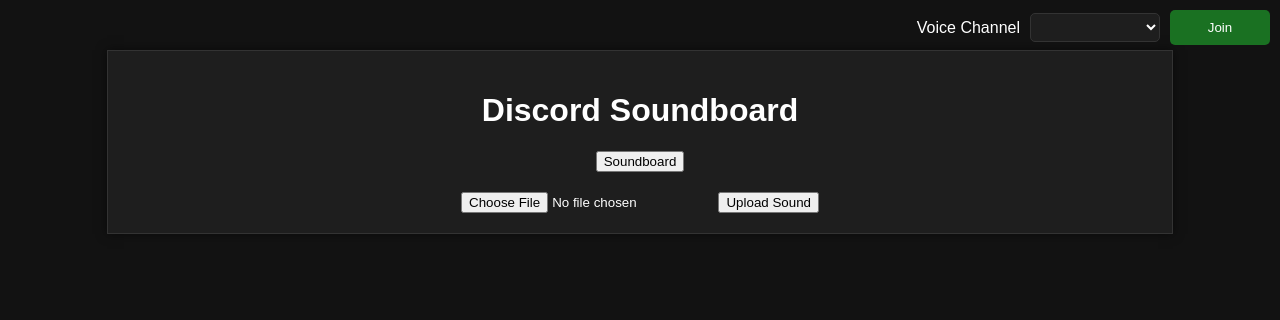
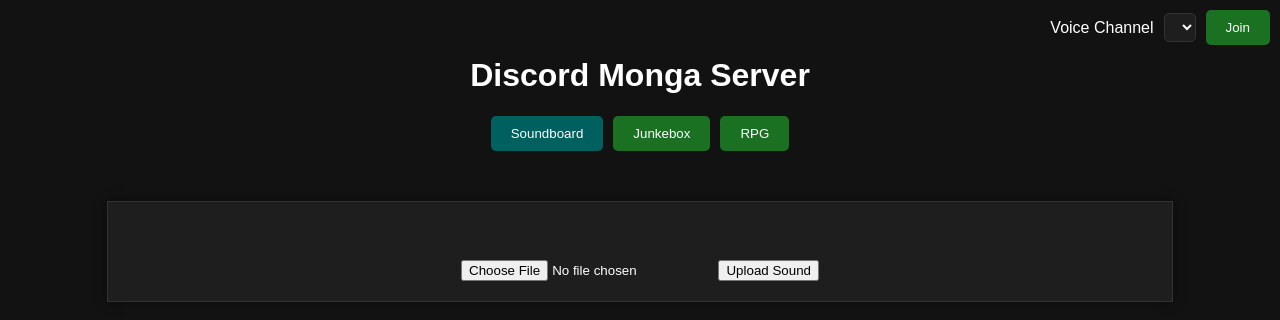
Before and after one commit to PoBruno/discord-soundboard, a website: page frontend/index.html in a window 1280 px wide. Both pictures are taken after a click on the button "Soundboard". Drawn offline with Linux system fonts and the light colour scheme; no server answers.

Commit message:
structure repo

```diff
--- a/backend/app.js
+++ b/backend/app.js
@@ -212,6 +212,7 @@
     });
 });
 
+
 // Rota para verificar se o bot está conectado a um canal de voz
 app.get('/api/voice-status', (req, res) => {
     const guild = client.guilds.cache.get(process.env.GUILD_ID);
--- a/frontend/index.html
+++ b/frontend/index.html
@@ -4,27 +4,47 @@
 <head>
     <meta charset="UTF-8">
     <meta name="viewport" content="width=device-width, initial-scale=1.0">
-    <title>Discord Soundboard</title>
+    <title>Discord Monga</title>
     <link rel="stylesheet" href="styles.css">
 </head>
 
 <body>
     <!-- Contêiner para os botões do canal de voz -->
     <div class="voice-controls">
-        Voice Channel<select id="channelSelect" class="channel-select"></select>
+        Voice Channel
+        <select id="channelSelect" class="channel-select"></select>
         <button id="toggleVoiceBtn" class="voice-toggle-button">Join</button>
     </div>
-
-    <div class="container">
-        <h1>Discord Soundboard</h1>
+    <br><br>
+    <div class="header">
+    <h1>Discord Monga Server</h1>
         <div class="tabs">
             <button class="tab-button active" data-tab="soundboard">Soundboard</button>
+            <button class="tab-button" data-tab="junkebox">Junkebox</button>
+            <button class="tab-button" data-tab="rpg">RPG</button>
         </div>
+    </div>
+    <div class="container">
+
         <div class="tab-content active" id="soundboard">
             <div id="soundButtons" class="grid-container"></div>
-            <input type="file" id="fileInput" accept="audio/*">
-            <button id="uploadBtn">Upload Sound</button>
+            <div id="soundboardControls">
+                <br>
+                <input type="file" id="fileInput" accept="audio/*">
+                <button id="uploadBtn">Upload Sound</button>
+            </div>
         </div>
+
+        <div class="tab-content" id="junkebox">
+            <h2>Junkebox</h2>
+            <p>Logo logo eu começo a implementar um player por aqui. Poder adicionar e gerenciar a lista de musicas.</p>
+        </div>
+
+        <div class="tab-content" id="rpg">
+            <h2>RPG</h2>
+            <p>Quero implementar umas ferramentas legais para o mestre porder dar mais imersão numa campanha de RPG.</p>
+        </div>
+
     </div>
 
     <script src="script.js"></script>
--- a/frontend/script.js
+++ b/frontend/script.js
@@ -4,8 +4,31 @@
     const uploadBtn = document.getElementById("uploadBtn");
     const toggleVoiceBtn = document.getElementById("toggleVoiceBtn");
     const channelSelect = document.getElementById("channelSelect");
+    const tabButtons = document.querySelectorAll('.tab-button');
+    const tabContents = document.querySelectorAll('.tab-content');
+
     let isBotInVoiceChannel = false;
     let selectedChannelId = '';
+
+    // Função para alternar entre as abas
+    function openTab(tabName) {
+        tabContents.forEach(content => {
+            content.classList.remove('active');
+        });
+
+        tabButtons.forEach(button => {
+            button.classList.remove('active');
+        });
+
+        document.getElementById(tabName).classList.add('active');
+        document.querySelector(`.tab-button[data-tab="${tabName}"]`).classList.add('active');
+    }
+
+    tabButtons.forEach(button => {
+        button.addEventListener('click', () => {
+            openTab(button.getAttribute('data-tab'));
+        });
+    });
 
     // Função para preencher a lista de canais de voz
     function populateVoiceChannels() {
--- a/frontend/styles.css
+++ b/frontend/styles.css
@@ -1,4 +1,3 @@
-
 /* Estilo global */
 body {
     font-family: Arial, sans-serif;
@@ -35,7 +34,6 @@
 .channel-select {
     padding: 5px;
     border: 1px solid #333;
-    width: 130px;
     background-color: #1e1e1e;
     color: #ffffff;
     border-radius: 5px;
@@ -45,7 +43,6 @@
 .voice-toggle-button {
     padding: 10px 20px;
     background-color: #1a7122;
-    width: 100px;
     color: white;
     border: none;
     border-radius: 5px;
@@ -54,6 +51,38 @@
 
 .voice-toggle-button:hover {
     background-color: #005f5f;
+}
+
+.tabs {
+    display: flex;
+    justify-content: center;
+    margin-bottom: 20px;
+}
+
+.tab-button {
+    padding: 10px 20px;
+    margin: 0 5px;
+    background-color: #1a7122;
+    color: white;
+    border: none;
+    border-radius: 5px;
+    cursor: pointer;
+}
+
+.tab-button.active {
+    background-color: #005f5f;
+}
+
+.tab-button:hover {
+    background-color: #005f5f;
+}
+
+.tab-content {
+    display: none;
+}
+
+.tab-content.active {
+    display: block;
 }
 
 #soundButtons {
@@ -70,10 +99,9 @@
 
 .button {
     margin: 10px;
-    padding: 1px 20px;
-    /* fixar tamanho dos botões */
-    width: 250px;
-    height: 40px;
+    padding: 15px 20px;
+    /* Aumentando o padding para maior usabilidade */
+    width: 82%;
     background-color: #1a7122;
     color: white;
     border: none;
@@ -98,11 +126,15 @@
     border: none;
     color: white;
     cursor: pointer;
-    margin-left: 10px;
+    margin-left: 0px;
+    padding: 0;
+    font-size: 1.4em;
+    position: center;
 }
 
 .menu-button:hover {
     color: #005f5f;
+    position: center;
 }
 
 /* Estilo para as opções de rename e delete escondidas */
```
